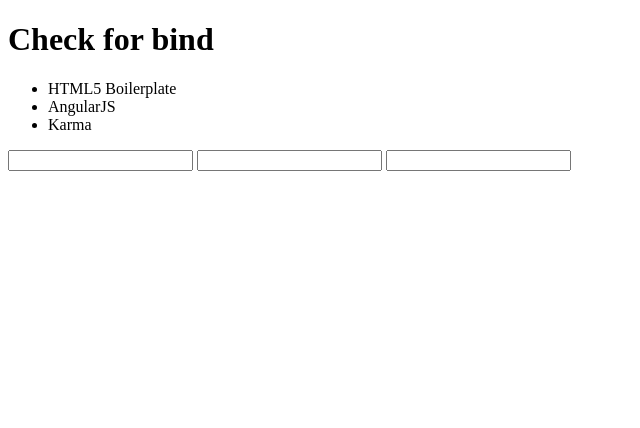
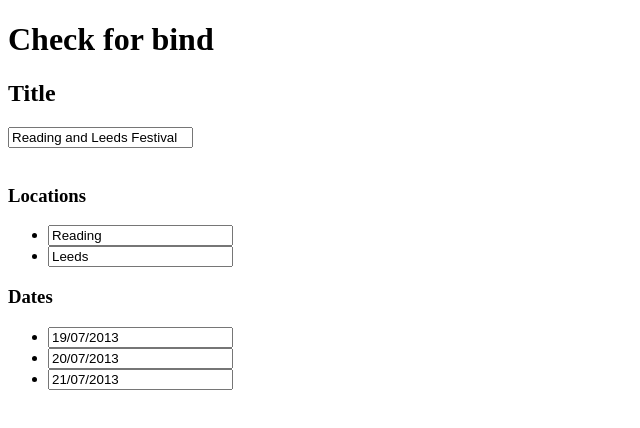
Before and after one commit to astrolabos/bobbygeddes, a website: page app/index.html in a window 1280 px wide. Shown: the whole page, without its empty margins (0-640 px from the left). Drawn offline with nearby package versions, Linux system fonts and the light colour scheme; some packages are replaced by stand-ins of ours; files that its build step writes are made by us from their sources.

Commit message:
add first few fields

```diff
--- a/app/scripts/controllers/main.js
+++ b/app/scripts/controllers/main.js
@@ -2,9 +2,7 @@
 
 angular.module('bobbygeddesApp')
   .controller('MainCtrl', function ($scope) {
-    $scope.awesomeThings = [
-      'HTML5 Boilerplate',
-      'AngularJS',
-      'Karma'
-    ];
+    $scope.title = 'Reading and Leeds Festival';
+    $scope.locations = ['Reading', 'Leeds'];
+    $scope.dates = ['19/07/2013', '20/07/2013', '21/07/2013'];
   });
--- a/app/views/main.html
+++ b/app/views/main.html
@@ -4,7 +4,16 @@
 </ul>
 
 <form>
-    <input type="text" ng-model="title" />
-    <input type="text" ng-model="location" />
-    <input type="text" ng-model="date" />
+    <h2>Title</h2>
+    <input type="text" ng-model="title" /><br /><br />
+
+    <h3>Locations</h3>
+    <ul>
+        <li ng-repeat="location in locations"><input type="text" ng-model="location" /></li>
+    </ul>
+
+    <h3>Dates</h3>
+    <ul>
+        <li ng-repeat="date in dates"><input type="text"  ng-model="date" /></li>
+    </ul>
 </form>
```
